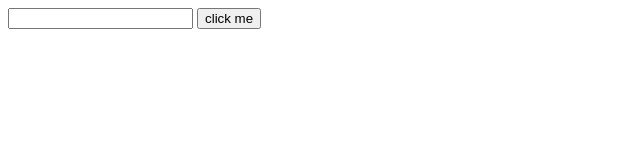
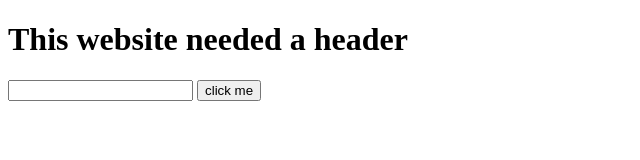
Before and after one commit to carlcorsini/4.21-ViT, a plain HTML site: page index.html in a window 1280 px wide. Shown: the whole page, without its empty margins (0-640 px from the left). Drawn offline with Linux system fonts and the light colour scheme.

Commit message:
added header

```diff
--- a/index.html
+++ b/index.html
@@ -6,7 +6,7 @@
   <title>Document</title>
 </head>
 <body>
-
+  <h1>This website needed a header</h1>
   <input type="text" name="" id="type">
   <button>click me</button>
 
```
